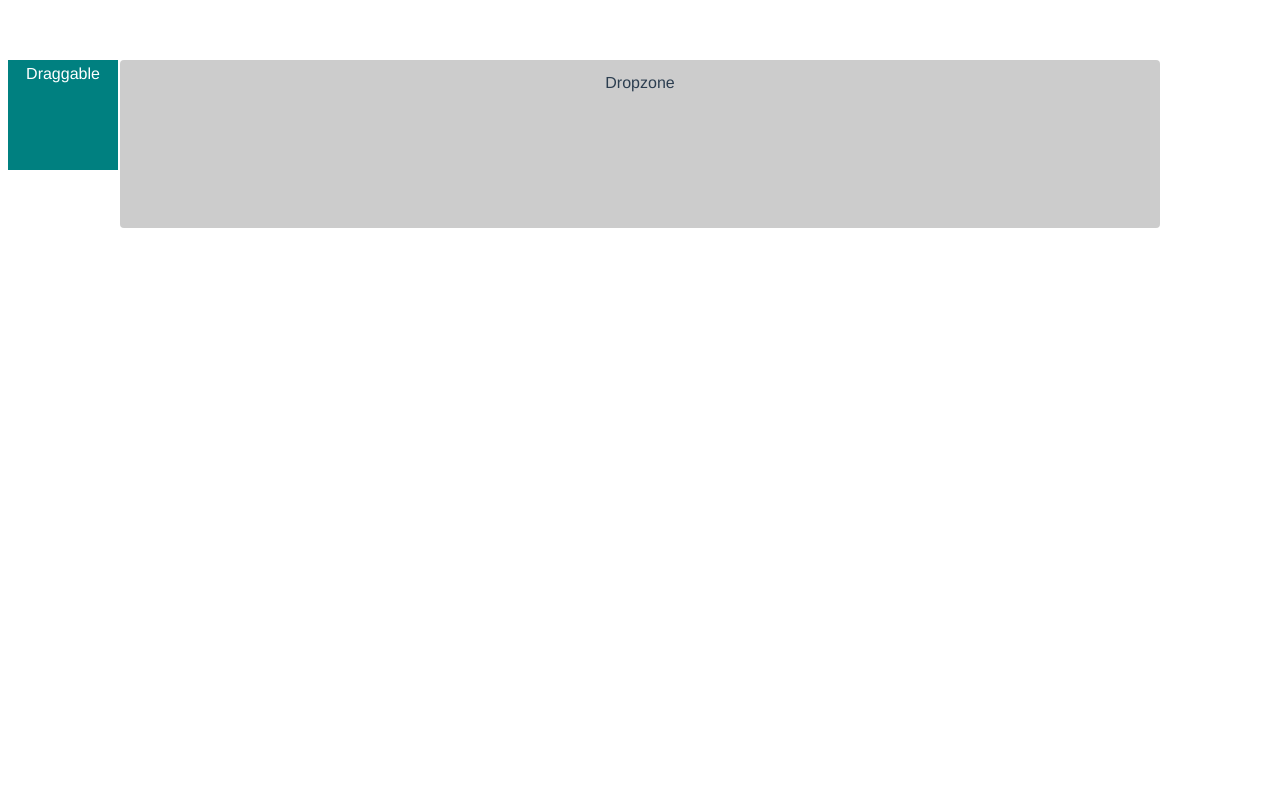
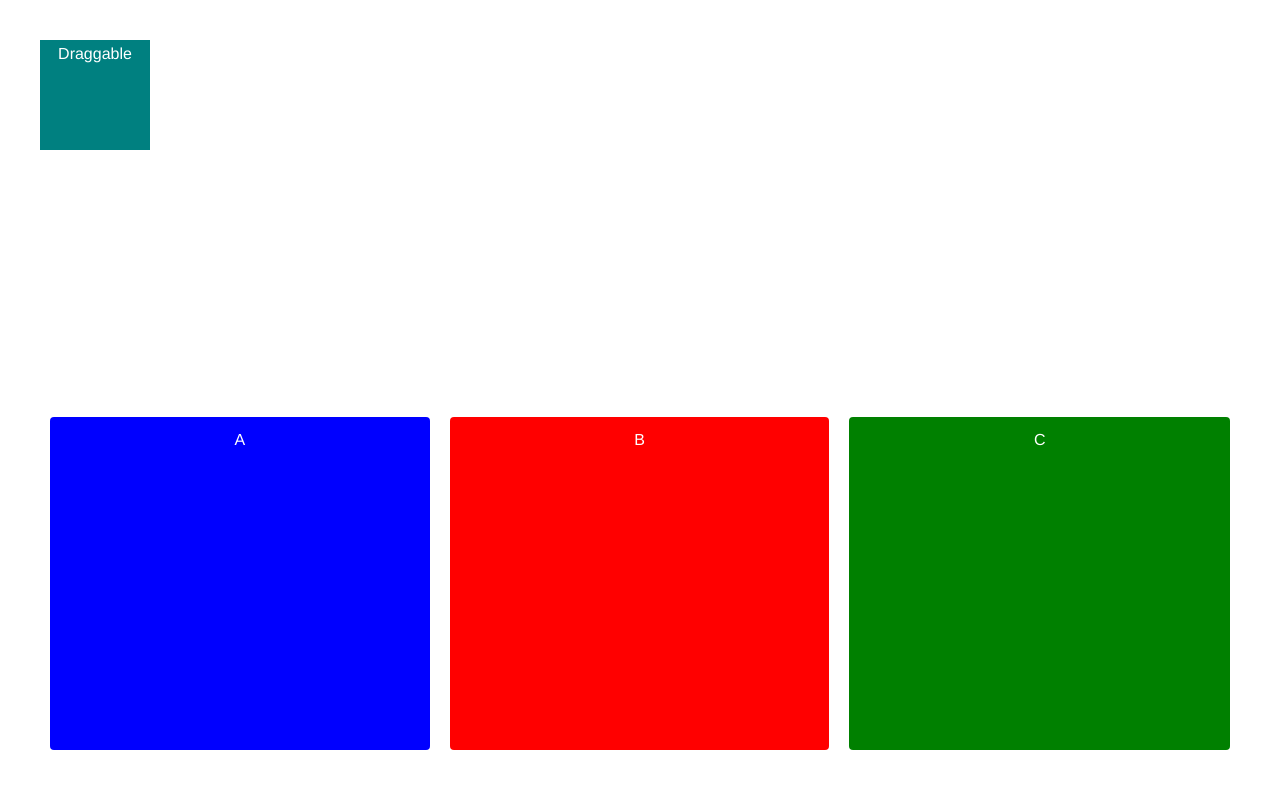
Before and after one commit to acbuitrago/drag_drop_game, a Vue app: page / in a window 1280 px wide. Shown: the top 788 px of the page. Built offline with nearby package versions, Linux system fonts and the light colour scheme.

Commit message:
Data json with data of the game added and initial changes in components

```diff
--- a/src/App.vue
+++ b/src/App.vue
@@ -1,21 +1,33 @@
 <template>
   <div id="app">
-    <Draggable/>
-    <Dropzone/>
+    <div class="side">
+      <Draggable v-for="item in game.options" :key="item.id" />
+    </div>
+    <div class="side classes">
+      <Dropzone v-for="item in game.groups" :key="item.id" :group="item"/>
+    </div>
   </div>
 </template>
 
 <script lang="ts">
-import { Component, Vue } from 'vue-property-decorator';
+import { Component, Vue } from "vue-property-decorator";
 import Draggable from "./components/Draggable.vue";
 import Dropzone from "./components/Dropzone.vue";
+import json from "./assets/data.json";
+
 @Component({
   components: {
     Draggable,
     Dropzone
-  },
+  }
 })
-export default class App extends Vue {}
+export default class App extends Vue {
+  data() {
+    return {
+      game: json
+    };
+  }
+}
 </script>
 
 <style lang="scss">
@@ -25,6 +37,23 @@ export default class App extends Vue {}
   -moz-osx-font-smoothing: grayscale;
   text-align: center;
   color: #2c3e50;
-  margin-top: 60px;
+  display: flex;
+  flex-direction: column;
+  height: 100%;
+  width: 100%;
+}
+.side {
+  flex-grow: 1;
+  padding: 40px;
+}
+.classes {
+  display: flex;
+  justify-content: space-around;
+}
+html,
+body {
+  height: 100%;
+  width: 100%;
+  margin: 0;
 }
 </style>
--- /dev/null
+++ b/src/assets/data.json
@@ -0,0 +1,41 @@
+{
+    "options": [
+        {
+            "id": "0",
+            "name": "Millos",
+            "class": "A"
+        },
+        {
+            "id": "1",
+            "name": "Santa Fé",
+            "class": "B"
+        },
+        {
+            "id": "2",
+            "name": "Nacional",
+            "color": "C"
+        },
+        {
+            "id": "3",
+            "name": "Whatevs",
+            "color": "B"
+        }
+    ],
+    "groups": [
+        {
+            "id": "0",
+            "name": "A",
+            "color": "blue"
+        },
+        {
+            "id": "1",
+            "name": "B",
+            "color": "red"
+        },
+        {
+            "id": "2",
+            "name": "C",
+            "color": "green"
+        }
+    ]
+}
--- a/src/components/Dropzone.vue
+++ b/src/components/Dropzone.vue
@@ -1,11 +1,14 @@
 <template>
-  <div ref="myDropzone" class="dropzone outer-dropzone">Dropzone</div>
+  <div ref="myDropzone" class="dropzone" v-bind:style="{'background-color': group.color}">{{group.name}}</div>
 </template>
 <script>
 import interact from "interactjs";
 
 export default {
   name: "Dropzone",
+   props: [
+       'group'
+    ],
   mounted: function() {
     console.log("Mounted?");
     const myDropzone = this.$refs.myDropzone;
@@ -63,22 +66,15 @@ export default {
 
 <!-- Add "scoped" attribute to limit CSS to this component only -->
 <style>
-.outer-dropzone {
-  height: 140px;
-}
-
-#inner-dropzone {
-  height: 80px;
-}
-
 .dropzone {
   background-color: #ccc;
   border: dashed 4px transparent;
   border-radius: 4px;
-  margin: 10px auto 30px;
+  margin: 10px;
   padding: 10px;
-  width: 80%;
   transition: background-color 0.3s;
+  flex-grow: 1;
+  color: white;
 }
 
 .drop-active {
--- a/tsconfig.json
+++ b/tsconfig.json
@@ -6,6 +6,7 @@
     "jsx": "preserve",
     "importHelpers": true,
     "moduleResolution": "node",
+    "resolveJsonModule": true,
     "experimentalDecorators": true,
     "esModuleInterop": true,
     "allowSyntheticDefaultImports": true,
```
